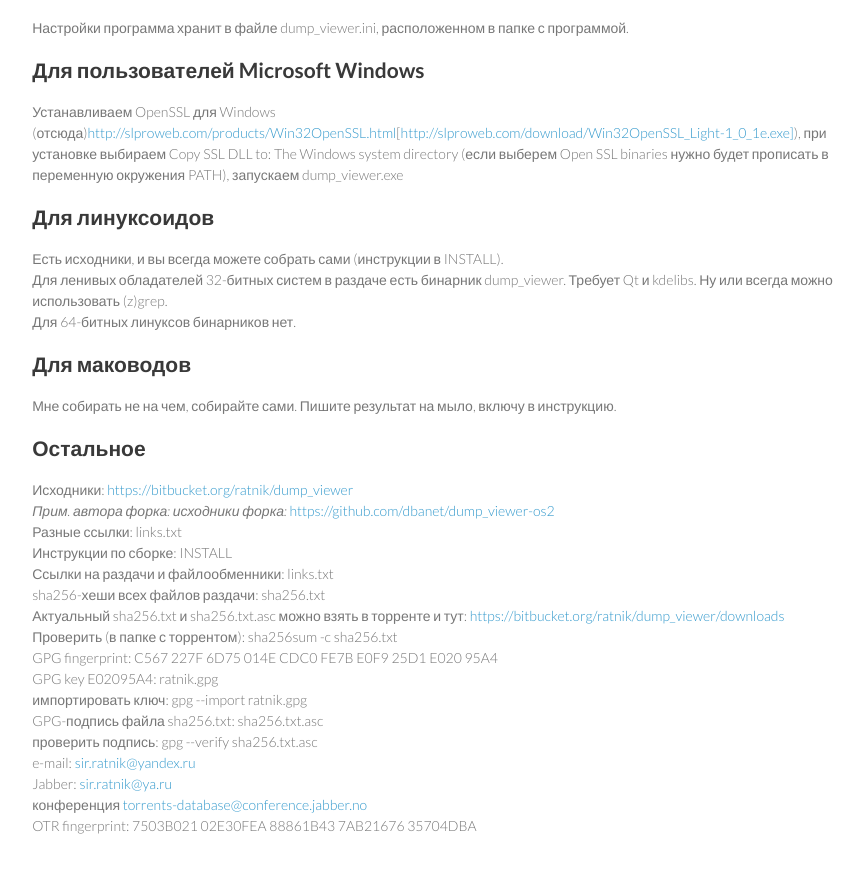
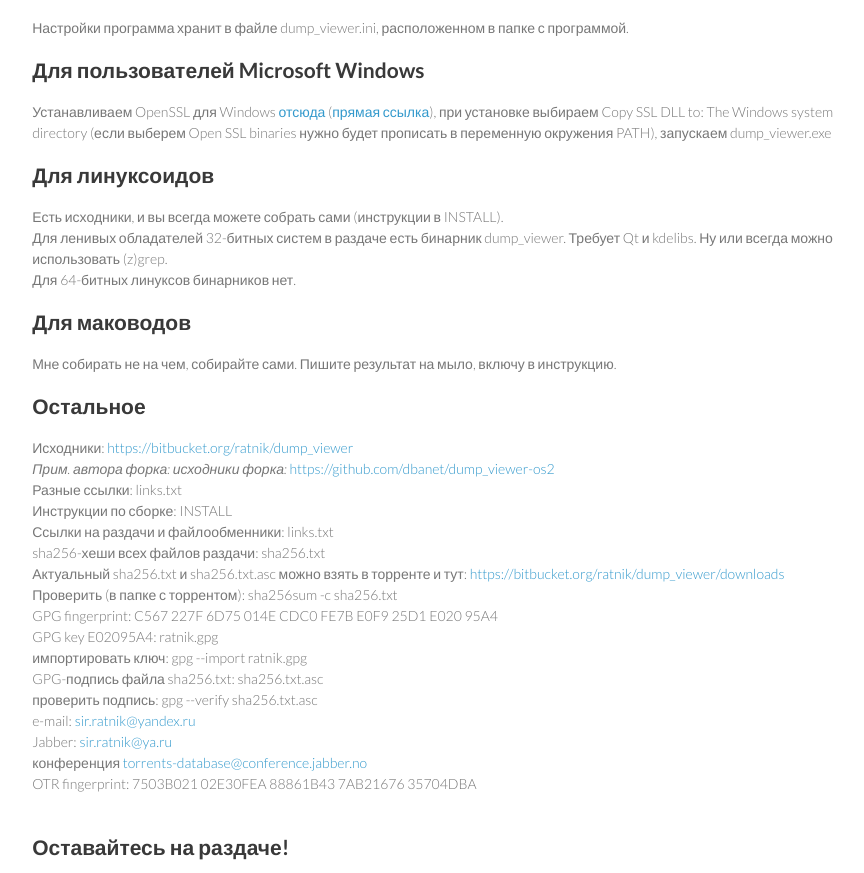
Before and after one commit to dbanet/dump_viewer-os2, a plain HTML site: page index.html in a window 1280 px wide. Shown: the part 1685-2558 px from the top of the page, without its empty margins (375-1239 px from the left). Drawn offline with Linux system fonts and the light colour scheme.

Commit message:
fixed links to win32 openssl

```diff
--- a/index.html
+++ b/index.html
@@ -75,7 +75,7 @@ OS/2-specific баги прошу репортить сюда.
 <h2>
 <a name="%D0%94%D0%BB%D1%8F-%D0%BF%D0%BE%D0%BB%D1%8C%D0%B7%D0%BE%D0%B2%D0%B0%D1%82%D0%B5%D0%BB%D0%B5%D0%B9-microsoft-windows" class="anchor" href="#%D0%94%D0%BB%D1%8F-%D0%BF%D0%BE%D0%BB%D1%8C%D0%B7%D0%BE%D0%B2%D0%B0%D1%82%D0%B5%D0%BB%D0%B5%D0%B9-microsoft-windows"><span class="octicon octicon-link"></span></a>Для пользователей Microsoft Windows</h2>
 
-<p>Устанавливаем OpenSSL для Windows (отсюда)<a href="(%D0%BF%D1%80%D1%8F%D0%BC%D0%B0%D1%8F%20%D1%81%D1%81%D1%8B%D0%BB%D0%BA%D0%B0">http://slproweb.com/products/Win32OpenSSL.html</a>[<a href="http://slproweb.com/download/Win32OpenSSL_Light-1_0_1e.exe%5D">http://slproweb.com/download/Win32OpenSSL_Light-1_0_1e.exe]</a>), при установке выбираем Copy SSL DLL to: The Windows system directory (если выберем Open SSL binaries нужно будет прописать в переменную окружения PATH), запускаем dump_viewer.exe</p>
+<p>Устанавливаем OpenSSL для Windows <a href="http://slproweb.com/products/Win32OpenSSL.html">отсюда</a> (<a href="http://slproweb.com/download/Win32OpenSSL_Light-1_0_1e.exe">прямая ссылка</a>), при установке выбираем Copy SSL DLL to: The Windows system directory (если выберем Open SSL binaries нужно будет прописать в переменную окружения PATH), запускаем dump_viewer.exe</p>
 
 <h2>
 <a name="%D0%94%D0%BB%D1%8F-%D0%BB%D0%B8%D0%BD%D1%83%D0%BA%D1%81%D0%BE%D0%B8%D0%B4%D0%BE%D0%B2" class="anchor" href="#%D0%94%D0%BB%D1%8F-%D0%BB%D0%B8%D0%BD%D1%83%D0%BA%D1%81%D0%BE%D0%B8%D0%B4%D0%BE%D0%B2"><span class="octicon octicon-link"></span></a>Для линуксоидов</h2>
```
